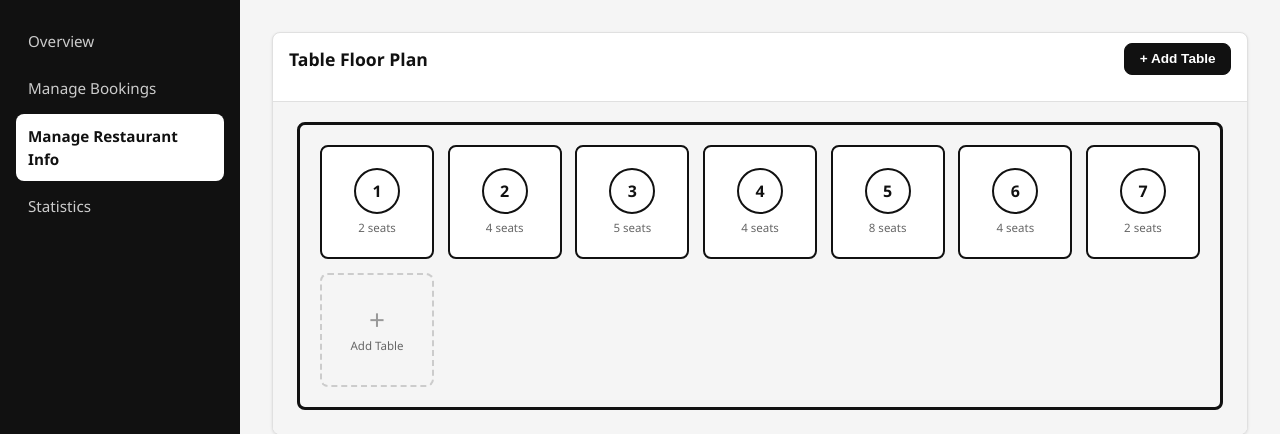
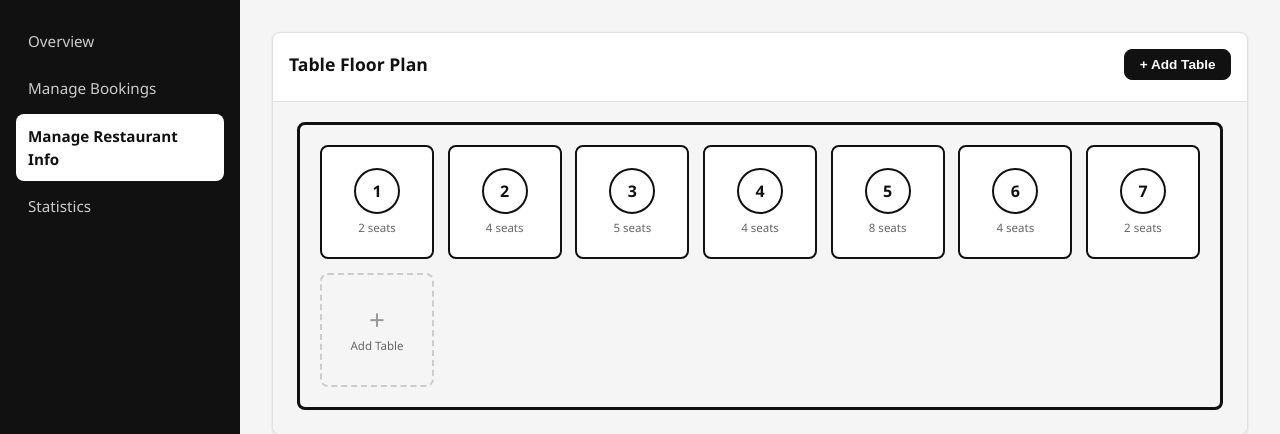
Before and after one commit to CK-UBacc/203.2-Restaurant-Booking-System, a Flask app: page /dashboard/restaurant-info in a window 1280 px wide. Shown: the part 104-538 px from the top of the page. Run offline with Flask 3, Linux system fonts and the light colour scheme; the visitor is signed in with stand-in values (Sample User, id 1); data comes from the database, SQL or seed files in the repository.

Commit message:
css padding refinement on dashcard header

```diff
--- a/templates/dashboardTables.html
+++ b/templates/dashboardTables.html
@@ -11,7 +11,7 @@
 
 <!-- Floor Plan -->
 <section class="dash-card" style="padding:0; overflow:hidden;">
-    <div class="dash-card-header" style="padding:0.65rem 1rem; padding-top:0.65rem;">
+    <div class="dash-card-header" style="padding: 1rem 1rem 0.3rem 1rem;">
         <h2>Table Floor Plan</h2>
         <div class="dash-card-header-right">
             <button type="button" class="btn btn-primary" onclick="openAddTableModal()">+ Add Table</button>
```
